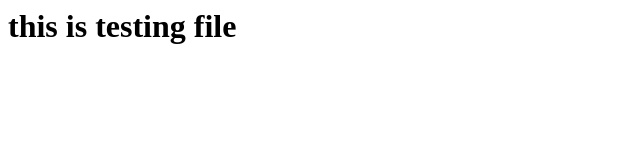
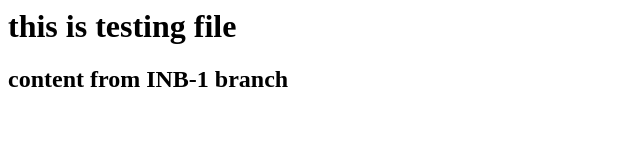
Before and after one commit to Devops1110/Devops1110, a plain HTML site: page index.html in a window 1280 px wide. Shown: the whole page, without its empty margins (0-640 px from the left). Drawn offline with Linux system fonts and the light colour scheme.

Commit message:
Update index.html

```diff
--- a/index.html
+++ b/index.html
@@ -1 +1,2 @@
 <h1> this is testing file </h1>
+<h2> content from INB-1 branch </h2>
```
